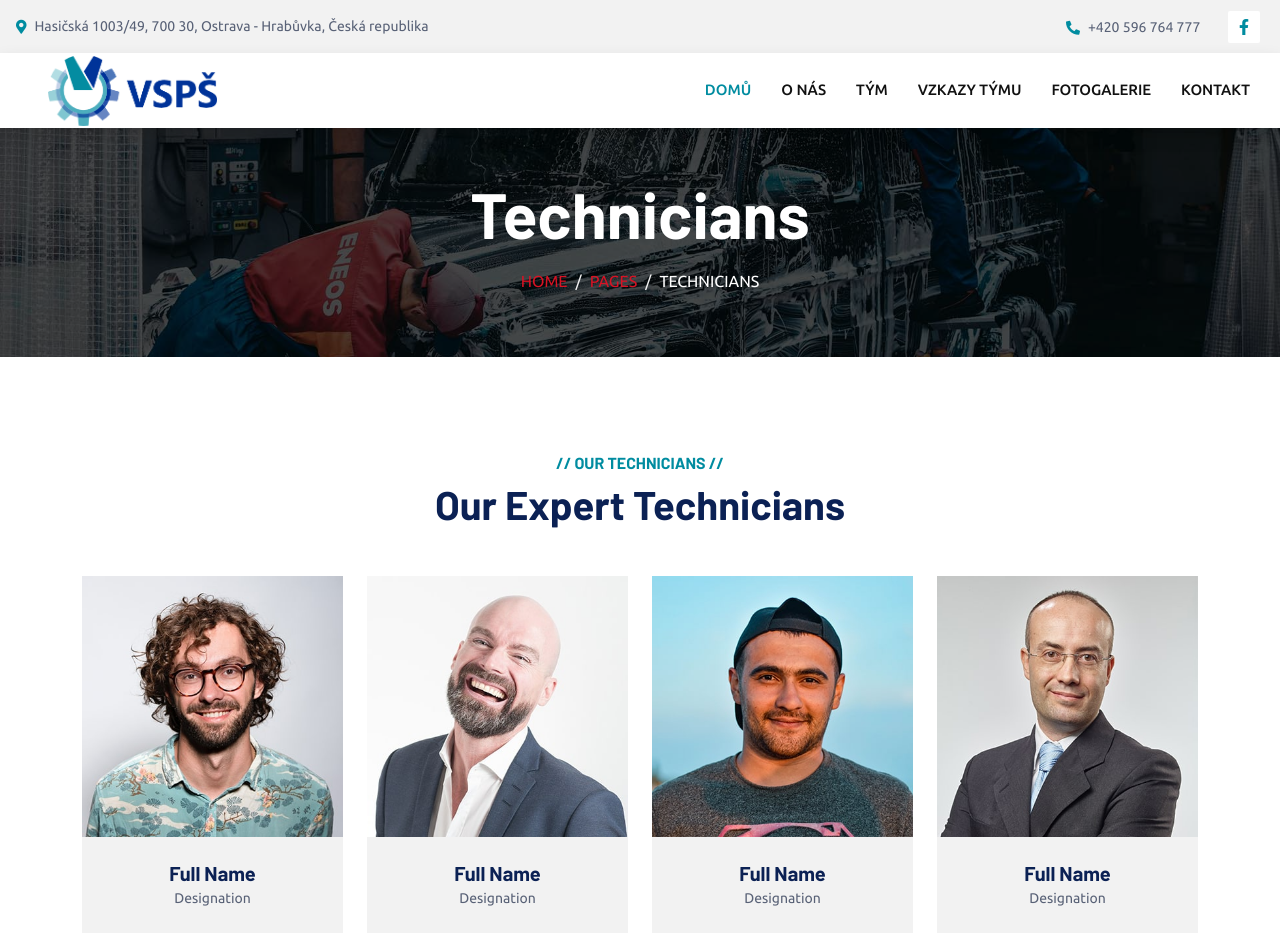
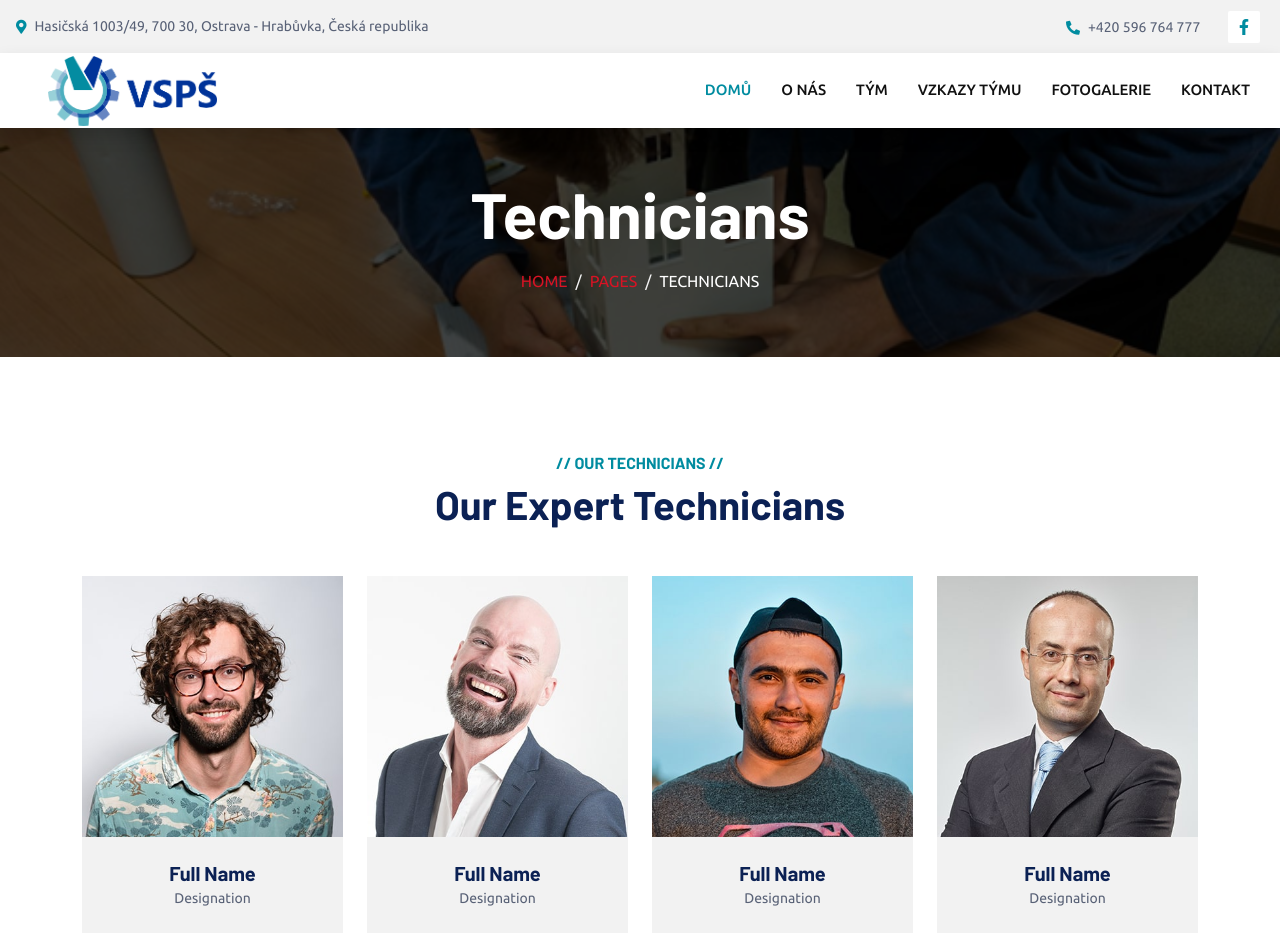
Before and after one commit to Vitkovicka-stredni-prumyslova-skola/vsps-cov-web, a plain HTML site: page tym.html in a window 1280 px wide. Shown: the top 936 px of the page. Drawn offline with nearby package versions, Linux system fonts and the light colour scheme.

Commit message:
Změna fotky
 <div class="container-fluid page-header mb-5 p-0" style="background-image: url(img/index_photo_5.png);">

```diff
--- a/tym.html
+++ b/tym.html
@@ -99,7 +99,7 @@
 
 
     <!-- Page Header Start -->
-    <div class="container-fluid page-header mb-5 p-0" style="background-image: url(img/carousel-bg-2.jpg);">
+    <div class="container-fluid page-header mb-5 p-0" style="background-image: url(img/index_photo_5.png);">
         <div class="container-fluid page-header-inner py-5">
             <div class="container text-center">
                 <h1 class="display-3 text-white mb-3 animated slideInDown">Technicians</h1>
```
